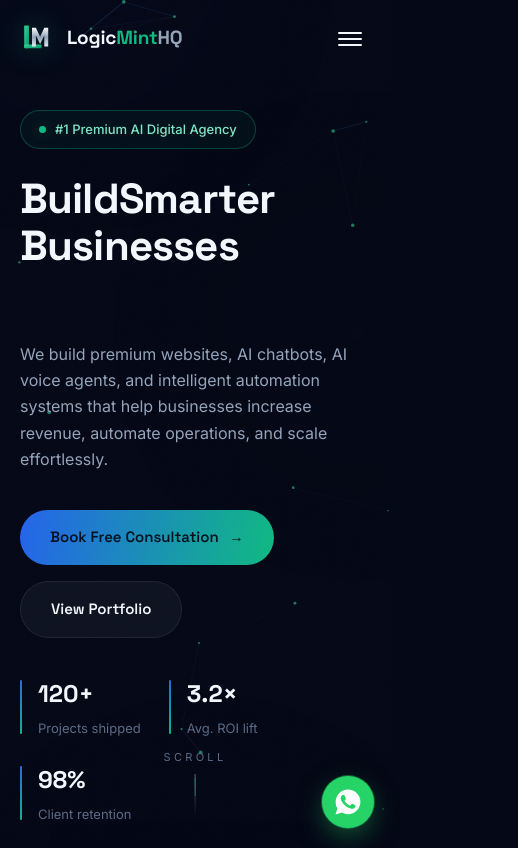
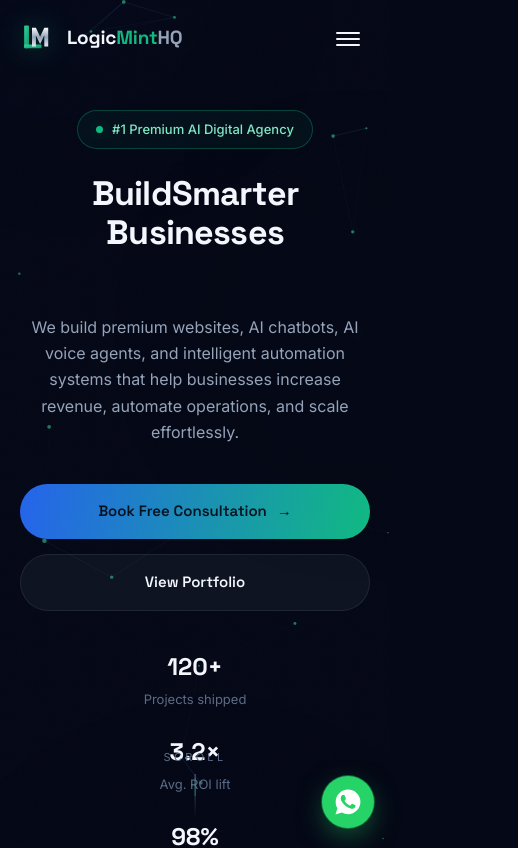
Before and after one commit to santosh-workspace/logicmintHQ, a Next.js app: page / in a window 390 px wide. Shown: the top 848 px of the page, 518 px wide, since content can reach past the window. Built offline with nearby package versions, Linux system fonts and the light colour scheme.

Commit message:
newly update all the code for website

```diff
--- a/src/app/globals.css
+++ b/src/app/globals.css
@@ -15,6 +15,8 @@
 *{margin:0;padding:0;box-sizing:border-box}
 html{scroll-behavior:smooth}
 body{background:var(--bg);color:var(--txt);font-family:var(--font-b);font-size:16px;line-height:1.65;overflow-x:hidden;-webkit-font-smoothing:antialiased}
+@media(max-width:1023px){body{font-size:15px}}
+@media(max-width:767px){body{font-size:14px}}
 ::selection{background:rgba(16,185,129,.35)}
 h1,h2,h3,h4{font-family:var(--font-d);font-weight:700;line-height:1.12;letter-spacing:-.02em}
 img,svg{display:block}
@@ -61,12 +63,12 @@ nav.scrolled{background:rgba(5,8,22,.72);backdrop-filter:blur(18px);-webkit-back
 .nav-links a::after{content:"";position:absolute;left:0;bottom:0;width:100%;height:1.5px;background:var(--grad);transform:scaleX(0);transform-origin:right;transition:transform .35s var(--ease)}
 .nav-links a:hover{color:var(--txt)}
 .nav-links a:hover::after{transform:scaleX(1);transform-origin:left}
-.burger{display:none;background:none;border:0;width:40px;height:40px;position:relative;z-index:1102}
-.burger span{position:absolute;left:8px;right:8px;height:2px;background:var(--txt);border-radius:2px;transition:.35s var(--ease)}
-.burger span:nth-child(1){top:14px}.burger span:nth-child(2){top:20px}.burger span:nth-child(3){top:26px}
-.burger.open span:nth-child(1){top:20px;transform:rotate(45deg)}
+.burger{display:none;background:none;border:0;width:44px;height:44px;position:relative;z-index:1102}
+.burger span{position:absolute;left:10px;right:10px;height:2px;background:var(--txt);border-radius:2px;transition:.35s var(--ease)}
+.burger span:nth-child(1){top:16px}.burger span:nth-child(2){top:22px}.burger span:nth-child(3){top:28px}
+.burger.open span:nth-child(1){top:22px;transform:rotate(45deg)}
 .burger.open span:nth-child(2){opacity:0}
-.burger.open span:nth-child(3){top:20px;transform:rotate(-45deg)}
+.burger.open span:nth-child(3){top:22px;transform:rotate(-45deg)}
 #mobileMenu{position:fixed;inset:0;z-index:1100;background:rgba(4,6,16,.96);backdrop-filter:blur(20px);display:flex;flex-direction:column;opacity:0;visibility:hidden;transition:.45s var(--ease)}
 #mobileMenu.open{opacity:1;visibility:visible}
 .mm-top{flex-shrink:0;display:flex;align-items:center;height:76px;padding:0 clamp(20px,4vw,56px);opacity:0;transform:translateY(-10px);transition:.5s var(--ease) .1s}
@@ -76,7 +78,7 @@ nav.scrolled{background:rgba(5,8,22,.72);backdrop-filter:blur(18px);-webkit-back
 #mobileMenu.open .mm-links a{opacity:1;transform:none}
 .mm-cta{margin-top:16px;opacity:0;transform:translateY(18px);transition:.5s var(--ease)}
 #mobileMenu.open .mm-cta{opacity:1;transform:none}
-@media(max-width:900px){.nav-links{display:none}.burger{display:block}}
+@media(max-width:1023px){.nav-links{display:none}.burger{display:block}}
 
 /* logo */
 .brand{display:flex;align-items:center;gap:11px}
@@ -86,7 +88,7 @@ nav.scrolled{background:rgba(5,8,22,.72);backdrop-filter:blur(18px);-webkit-back
 .brand .word span{color:var(--sub)}
 
 /* ============ BUTTONS ============ */
-.btn{position:relative;display:inline-flex;align-items:center;gap:10px;font-family:var(--font-d);font-weight:600;font-size:15px;padding:15px 30px;border-radius:100px;border:0;overflow:hidden;transition:transform .35s var(--ease),box-shadow .35s;will-change:transform}
+.btn{position:relative;display:inline-flex;align-items:center;justify-content:center;gap:10px;font-family:var(--font-d);font-weight:600;font-size:15px;padding:15px 30px;min-height:48px;border-radius:100px;border:0;overflow:hidden;transition:transform .35s var(--ease),box-shadow .35s;will-change:transform}
 .btn-primary{color:#04121f;background:var(--grad)}
 .btn-primary::before{content:"";position:absolute;inset:0;background:linear-gradient(100deg,transparent 20%,rgba(255,255,255,.45) 50%,transparent 80%);transform:translateX(-120%);transition:transform .7s var(--ease)}
 .btn-primary:hover::before{transform:translateX(120%)}
@@ -98,12 +100,15 @@ nav.scrolled{background:rgba(5,8,22,.72);backdrop-filter:blur(18px);-webkit-back
 .btn:hover .arr{transform:translateX(4px)}
 
 /* ============ LAYOUT ============ */
-.wrap{max-width:1240px;margin:0 auto;padding:0 clamp(20px,4vw,48px)}
+.wrap{max-width:1280px;margin:0 auto;padding:0 clamp(20px,4vw,48px)}
 section{position:relative;padding:clamp(80px,10vw,140px) 0}
 .kicker{display:inline-flex;align-items:center;gap:10px;font-family:var(--font-d);font-size:12px;font-weight:600;letter-spacing:.34em;text-transform:uppercase;color:var(--mint);margin-bottom:22px}
 .kicker::before,.kicker::after{content:"";width:26px;height:1px;background:linear-gradient(90deg,transparent,var(--mint))}
 .kicker::after{background:linear-gradient(90deg,var(--mint),transparent)}
-.h2{font-size:clamp(32px,5vw,54px);margin-bottom:18px}
+.h2{font-size:42px;margin-bottom:18px}
+@media(max-width:1439px){.h2{font-size:36px}}
+@media(max-width:1023px){.h2{font-size:30px}}
+@media(max-width:767px){.h2{font-size:26px}}
 .lede{color:var(--sub);font-size:clamp(16px,1.6vw,18px);max-width:600px}
 .center{text-align:center}
 .center .lede{margin:0 auto}
@@ -119,26 +124,34 @@ section{position:relative;padding:clamp(80px,10vw,140px) 0}
 
 /* ============ HERO ============ */
 #hero{min-height:100vh;display:flex;align-items:center;padding:150px 0 90px;overflow:hidden}
-@media(max-width:760px){#hero{padding:128px 0 60px}}
+@media(max-width:1023px){#hero{padding:128px 0 60px}}
 @media(max-width:480px){#hero{padding:110px 0 50px}}
 #net{position:absolute;inset:0;z-index:-1}
 .hero-grid{display:grid;grid-template-columns:1.15fr .85fr;gap:60px;align-items:center}
 .badge{display:inline-flex;align-items:center;gap:9px;padding:8px 18px;border-radius:100px;border:1px solid rgba(16,185,129,.3);background:rgba(16,185,129,.06);font-size:13px;font-weight:500;color:#7ee7c4;backdrop-filter:blur(8px)}
 .badge i{width:7px;height:7px;border-radius:50%;background:var(--mint);animation:pulse 2s infinite}
 @keyframes pulse{0%,100%{box-shadow:0 0 0 0 rgba(16,185,129,.6)}50%{box-shadow:0 0 0 7px rgba(16,185,129,0)}}
-.hero-h1{font-size:clamp(42px,6.4vw,82px);margin:26px 0 24px}
+.hero-h1{font-size:72px;margin:26px 0 24px}
+@media(max-width:1439px){.hero-h1{font-size:56px}}
+@media(max-width:1023px){.hero-h1{font-size:42px}}
+@media(max-width:767px){.hero-h1{font-size:34px}}
 .hero-h1 .ln{display:block;overflow:hidden}
 .hero-h1 .word{display:inline-block;white-space:nowrap}
 .hero-h1 .ch{display:inline-block;opacity:0;transform:translateY(105%) rotate(4deg);animation:chIn .8s var(--ease) forwards}
 @keyframes chIn{to{opacity:1;transform:none}}
 .hero-sub{color:var(--sub);font-size:clamp(16px,1.7vw,19px);max-width:560px;margin-bottom:38px;opacity:0;animation:fadeUp 1s var(--ease) 1.15s forwards}
 .hero-cta{display:flex;gap:16px;flex-wrap:wrap;opacity:0;animation:fadeUp 1s var(--ease) 1.35s forwards}
+@media(max-width:1023px){.hero-cta{flex-direction:column;align-items:stretch}.hero-cta .btn{width:100%}}
 .hero-stats{display:flex;flex-wrap:wrap;gap:clamp(20px,4vw,56px) clamp(28px,5vw,56px);margin-top:56px;opacity:0;animation:fadeUp 1s var(--ease) 1.55s forwards}
-@media(max-width:480px){.hero-stats{margin-top:36px}}
 .hero-stats .st b{font-family:var(--font-d);font-size:clamp(24px,2.6vw,32px);display:block}
 .hero-stats .st span{font-size:13px;color:var(--faint)}
 .hero-stats .st{position:relative;padding-left:18px}
 .hero-stats .st::before{content:"";position:absolute;left:0;top:6px;bottom:6px;width:2px;border-radius:2px;background:var(--grad)}
+@media(max-width:767px){
+  .hero-stats{flex-direction:column;align-items:center;gap:22px;margin-top:36px}
+  .hero-stats .st{padding-left:0;text-align:center}
+  .hero-stats .st::before{display:none}
+}
 
 /* hero visual — holographic dashboard */
 .holo{position:relative;opacity:0;animation:fadeUp 1.2s var(--ease) 1s forwards}
@@ -175,7 +188,8 @@ section{position:relative;padding:clamp(80px,10vw,140px) 0}
 .scroll-hint .stem{width:1px;height:44px;background:linear-gradient(var(--faint),transparent);position:relative;overflow:hidden}
 .scroll-hint .stem::after{content:"";position:absolute;top:-40%;left:0;width:100%;height:40%;background:var(--mint);animation:scrollDrop 2s ease-in-out infinite}
 @keyframes scrollDrop{to{top:110%}}
-@media(max-width:980px){.hero-grid{grid-template-columns:1fr}.holo{max-width:520px;margin:0 auto}.chip.c2{left:-8px}}
+@media(max-width:1023px){.hero-grid{grid-template-columns:1fr}.holo{max-width:520px;margin:0 auto}.chip.c2{left:-8px}}
+@media(max-width:767px){.hero-grid>div:first-child{text-align:center}}
 
 /* ============ MARQUEE ============ */
 .marq-sec{padding:34px 0;border-top:1px solid var(--line);border-bottom:1px solid var(--line);background:rgba(7,11,29,.5);overflow:hidden}
@@ -190,8 +204,8 @@ section{position:relative;padding:clamp(80px,10vw,140px) 0}
 
 /* ============ SERVICES ============ */
 .svc-grid{display:grid;grid-template-columns:repeat(4,1fr);gap:18px;margin-top:56px}
-@media(max-width:1080px){.svc-grid{grid-template-columns:repeat(2,1fr)}}
-@media(max-width:560px){.svc-grid{grid-template-columns:1fr}}
+@media(max-width:1023px){.svc-grid{grid-template-columns:repeat(2,1fr)}}
+@media(max-width:767px){.svc-grid{grid-template-columns:1fr}}
 .svc{position:relative;border-radius:20px;padding:30px 26px;background:linear-gradient(165deg,rgba(19,30,54,.6),rgba(9,14,32,.75));border:1px solid var(--line);overflow:hidden;transition:transform .45s var(--ease),border-color .45s,box-shadow .45s;transform-style:preserve-3d;min-height:225px;display:flex;flex-direction:column}
 .svc::before{content:"";position:absolute;inset:0;opacity:0;transition:opacity .45s;background:radial-gradient(420px circle at var(--mx,50%) var(--my,50%),rgba(96,165,250,.13),transparent 42%)}
 .svc:hover::before{opacity:1}
@@ -206,7 +220,7 @@ section{position:relative;padding:clamp(80px,10vw,140px) 0}
 
 /* ============ SHOWCASE ============ */
 .show-tabs{display:flex;gap:8px;justify-content:center;margin:44px 0 34px;flex-wrap:wrap}
-.show-tabs button{padding:11px 24px;border-radius:100px;border:1px solid var(--line);background:rgba(15,23,42,.5);color:var(--sub);font-size:14px;font-weight:500;transition:.35s var(--ease);font-family:var(--font-d)}
+.show-tabs button{display:inline-flex;align-items:center;justify-content:center;min-height:44px;padding:11px 24px;border-radius:100px;border:1px solid var(--line);background:rgba(15,23,42,.5);color:var(--sub);font-size:14px;font-weight:500;transition:.35s var(--ease);font-family:var(--font-d)}
 .show-tabs button.on{background:var(--grad);color:#04121f;border-color:transparent;font-weight:600;box-shadow:0 8px 26px -10px rgba(16,185,129,.55)}
 .show-tabs button:not(.on):hover{color:var(--txt);border-color:rgba(96,165,250,.4)}
 .stage{position:relative;max-width:820px;margin:0 auto;border-radius:24px;border:1px solid rgba(96,165,250,.18);background:linear-gradient(165deg,rgba(15,23,42,.8),rgba(6,10,25,.9));backdrop-filter:blur(18px);min-height:380px;overflow:hidden;box-shadow:0 40px 90px -35px rgba(2,6,23,.95)}
@@ -242,7 +256,7 @@ section{position:relative;padding:clamp(80px,10vw,140px) 0}
 .pipe{width:56px;height:2px;background:rgba(148,163,184,.18);position:relative;overflow:hidden;flex-shrink:0}
 .pipe::after{content:"";position:absolute;left:-30%;top:0;width:30%;height:100%;background:var(--mint);animation:pk 1.6s linear infinite}
 @keyframes pk{to{left:110%}}
-@media(max-width:640px){.flow{flex-direction:column}.pipe{width:2px;height:34px}.pipe::after{width:100%;height:30%;left:0;top:-30%;animation:pkv 1.6s linear infinite}
+@media(max-width:767px){.flow{flex-direction:column}.pipe{width:2px;height:34px}.pipe::after{width:100%;height:30%;left:0;top:-30%;animation:pkv 1.6s linear infinite}
 @keyframes pkv{to{top:110%}}}
 /* analytics */
 .bars{display:flex;align-items:flex-end;gap:clamp(10px,2.5vw,22px);height:200px;justify-content:center;padding-top:16px}
@@ -254,8 +268,8 @@ section{position:relative;padding:clamp(80px,10vw,140px) 0}
 
 /* ============ PORTFOLIO ============ */
 .port-grid{display:grid;grid-template-columns:repeat(3,1fr);gap:22px;margin-top:56px}
-@media(max-width:980px){.port-grid{grid-template-columns:repeat(2,1fr);max-width:720px;margin-left:auto;margin-right:auto}}
-@media(max-width:640px){.port-grid{grid-template-columns:1fr;max-width:560px}}
+@media(max-width:1023px){.port-grid{grid-template-columns:repeat(2,1fr);max-width:720px;margin-left:auto;margin-right:auto}}
+@media(max-width:767px){.port-grid{grid-template-columns:1fr;max-width:560px}}
 .proj{border-radius:22px;overflow:hidden;border:1px solid var(--line);background:var(--surface);transition:transform .5s var(--ease),border-color .5s,box-shadow .5s}
 .proj:hover{transform:translateY(-8px);border-color:rgba(96,165,250,.35);box-shadow:0 30px 70px -25px rgba(2,6,23,.95)}
 .proj .thumb{position:relative;aspect-ratio:16/10.5;overflow:hidden}
@@ -271,15 +285,18 @@ section{position:relative;padding:clamp(80px,10vw,140px) 0}
 /* ============ STATS BAND ============ */
 .band{border-top:1px solid var(--line);border-bottom:1px solid var(--line);background:linear-gradient(180deg,rgba(15,23,42,.55),rgba(7,11,29,.55));padding:64px 0}
 .band .row{display:grid;grid-template-columns:repeat(4,1fr);gap:30px;text-align:center}
-@media(max-width:820px){.band .row{grid-template-columns:repeat(2,1fr)}}
+@media(max-width:1023px){.band .row{grid-template-columns:repeat(2,1fr)}}
+@media(max-width:767px){.band .row{grid-template-columns:1fr;gap:26px}}
 .band b{font-family:var(--font-d);font-size:clamp(34px,4.5vw,52px);display:block;background:var(--grad);-webkit-background-clip:text;background-clip:text;color:transparent}
 .band span{font-size:13.5px;color:var(--sub)}
 
 /* ============ WHY ============ */
 .why-grid{display:grid;grid-template-columns:1fr 1fr;gap:70px;align-items:center}
-@media(max-width:900px){.why-grid{grid-template-columns:1fr}}
+@media(max-width:1023px){.why-grid{grid-template-columns:1fr}}
+@media(max-width:767px){.why-grid{text-align:center}}
 .feat{display:flex;gap:18px;padding:20px 0;border-bottom:1px solid var(--line)}
 .feat:last-child{border-bottom:0}
+@media(max-width:767px){.feat{flex-direction:column;align-items:center;text-align:center}}
 .feat .fi{width:42px;height:42px;border-radius:12px;flex-shrink:0;display:grid;place-items:center;background:rgba(16,185,129,.12);border:1px solid rgba(16,185,129,.25);color:#5eead4}
 .feat h4{font-size:16.5px;margin-bottom:5px}
 .feat p{font-size:13.5px;color:var(--sub)}
@@ -294,13 +311,21 @@ section{position:relative;padding:clamp(80px,10vw,140px) 0}
 @keyframes orbPulse{0%,100%{transform:scale(1)}50%{transform:scale(1.05)}}
 .sat{position:absolute;width:44px;height:44px;border-radius:13px;display:grid;place-items:center;background:rgba(10,16,35,.85);border:1px solid rgba(96,165,250,.3);color:var(--hi);backdrop-filter:blur(10px);animation:float 5.5s ease-in-out infinite;box-shadow:0 14px 34px -12px rgba(2,6,23,.9)}
 .sat.s1{top:12%;left:14%}.sat.s2{top:8%;right:16%;animation-delay:1.2s}.sat.s3{bottom:14%;left:10%;animation-delay:2s}.sat.s4{bottom:10%;right:12%;animation-delay:.6s}
+@media(max-width:480px){
+  .orb-wrap{min-height:300px}
+  .orb-rings i:nth-child(1){width:200px;height:200px}
+  .orb-rings i:nth-child(2){width:260px;height:260px}
+  .orb-rings i:nth-child(3){width:320px;height:320px}
+  .orb{width:150px;height:150px}
+  .sat{width:38px;height:38px}
+}
 
 /* ============ PROCESS ============ */
 .steps{position:relative;display:grid;grid-template-columns:repeat(6,1fr);gap:14px;margin-top:64px}
-@media(max-width:1020px){.steps{grid-template-columns:repeat(3,1fr)}}
-@media(max-width:620px){.steps{grid-template-columns:repeat(2,1fr)}}
+@media(max-width:1023px){.steps{grid-template-columns:repeat(3,1fr)}}
+@media(max-width:767px){.steps{grid-template-columns:1fr;max-width:360px;margin-left:auto;margin-right:auto;gap:28px}}
 .steps::before{content:"";position:absolute;top:27px;left:4%;right:4%;height:1.5px;background:linear-gradient(90deg,transparent,rgba(96,165,250,.35),rgba(16,185,129,.35),transparent);z-index:0}
-@media(max-width:1020px){.steps::before{display:none}}
+@media(max-width:1023px){.steps::before{display:none}}
 .step{position:relative;z-index:1;text-align:center;padding:0 6px}
 .step .dot{width:54px;height:54px;margin:0 auto 18px;border-radius:50%;display:grid;place-items:center;font-family:var(--font-d);font-weight:700;font-size:15px;background:var(--surface);border:1.5px solid rgba(96,165,250,.35);color:var(--hi);transition:.45s var(--ease);position:relative}
 .step .dot::after{content:"";position:absolute;inset:-7px;border-radius:50%;border:1px solid rgba(96,165,250,.16);opacity:0;transition:.45s}
@@ -318,8 +343,8 @@ section{position:relative;padding:clamp(80px,10vw,140px) 0}
 
 /* ============ TESTIMONIALS ============ */
 .tst-grid{display:grid;grid-template-columns:repeat(3,1fr);gap:20px;margin-top:56px}
-@media(max-width:960px){.tst-grid{grid-template-columns:repeat(2,1fr);max-width:720px;margin-left:auto;margin-right:auto}}
-@media(max-width:640px){.tst-grid{grid-template-columns:1fr;max-width:560px}}
+@media(max-width:1023px){.tst-grid{grid-template-columns:repeat(2,1fr);max-width:720px;margin-left:auto;margin-right:auto}}
+@media(max-width:767px){.tst-grid{grid-template-columns:1fr;max-width:560px}}
 .tst{border-radius:20px;padding:30px 28px;background:linear-gradient(165deg,rgba(19,30,54,.55),rgba(9,14,32,.7));border:1px solid var(--line);backdrop-filter:blur(14px);display:flex;flex-direction:column;transition:transform .45s var(--ease),border-color .45s}
 .tst:hover{transform:translateY(-6px);border-color:rgba(16,185,129,.3)}
 .stars{color:var(--mint);letter-spacing:3px;font-size:14px;margin-bottom:16px}
@@ -344,7 +369,8 @@ section{position:relative;padding:clamp(80px,10vw,140px) 0}
 
 /* ============ CONTACT ============ */
 .contact-grid{display:grid;grid-template-columns:1fr 1.1fr;gap:60px;align-items:start}
-@media(max-width:900px){.contact-grid{grid-template-columns:1fr}}
+@media(max-width:1023px){.contact-grid{grid-template-columns:1fr}}
+@media(max-width:767px){.contact-grid>div:first-child{text-align:center}}
 .cform{border-radius:22px;padding:clamp(26px,4vw,40px);background:linear-gradient(165deg,rgba(19,30,54,.65),rgba(9,14,32,.8));border:1px solid rgba(96,165,250,.18);backdrop-filter:blur(16px);position:relative;overflow:hidden}
 .fld{margin-bottom:20px;position:relative}
 .fld label{display:block;font-size:12.5px;font-weight:600;letter-spacing:.08em;text-transform:uppercase;color:var(--faint);margin-bottom:9px;font-family:var(--font-d)}
@@ -373,11 +399,18 @@ footer{border-top:1px solid var(--line);padding:60px 0 36px;background:rgba(4,7,
 .foot-links{display:flex;gap:clamp(30px,5vw,70px);flex-wrap:wrap}
 .foot-links h5{font-family:var(--font-d);font-size:13px;letter-spacing:.14em;text-transform:uppercase;color:var(--faint);margin-bottom:14px}
 .foot-links a{display:block;font-size:14px;color:var(--sub);padding:4px 0;transition:color .3s}
+@media(max-width:767px){.foot-links a{padding:12px 0}}
 .foot-links a:hover{color:var(--mint)}
 .foot-base{border-top:1px solid var(--line);padding-top:26px;display:flex;justify-content:space-between;align-items:center;gap:16px;flex-wrap:wrap;font-size:13px;color:var(--faint)}
 .socials{display:flex;gap:10px}
-.socials a{width:38px;height:38px;border-radius:11px;display:grid;place-items:center;border:1px solid var(--line);color:var(--sub);transition:.35s var(--ease)}
+.socials a{width:44px;height:44px;border-radius:11px;display:grid;place-items:center;border:1px solid var(--line);color:var(--sub);transition:.35s var(--ease)}
 .socials a:hover{color:#04121f;background:var(--grad);border-color:transparent;transform:translateY(-3px)}
+@media(max-width:767px){
+  .foot-grid{flex-direction:column;align-items:center;text-align:center;gap:32px}
+  .foot-grid>div:first-child{display:flex;flex-direction:column;align-items:center}
+  .foot-links{flex-direction:column;align-items:center;gap:28px;width:100%}
+  .foot-base{flex-direction:column;text-align:center}
+}
 
 /* CTA banner */
 .cta-banner{border-radius:26px;padding:clamp(40px,6vw,70px);text-align:center;position:relative;overflow:hidden;border:1px solid rgba(96,165,250,.22);background:linear-gradient(140deg,rgba(37,99,235,.16),rgba(16,185,129,.12)),var(--surface)}
@@ -389,7 +422,7 @@ footer{border-top:1px solid var(--line);padding:60px 0 36px;background:rgba(4,7,
 #waFloat{position:fixed;right:24px;bottom:24px;width:58px;height:58px;border-radius:50%;background:#25D366;color:#fff;display:grid;place-items:center;z-index:1050;box-shadow:0 10px 30px -6px rgba(37,211,102,.55);transition:transform .35s var(--ease),box-shadow .35s var(--ease);animation:waPulse 2.4s infinite}
 #waFloat:hover{transform:scale(1.08);box-shadow:0 14px 36px -6px rgba(37,211,102,.7)}
 @keyframes waPulse{0%,100%{box-shadow:0 0 0 0 rgba(37,211,102,.45),0 10px 30px -6px rgba(37,211,102,.55)}50%{box-shadow:0 0 0 12px rgba(37,211,102,0),0 10px 30px -6px rgba(37,211,102,.55)}}
-@media(max-width:640px){#waFloat{width:52px;height:52px;right:16px;bottom:16px}}
+@media(max-width:767px){#waFloat{width:52px;height:52px;right:16px;bottom:16px}}
 
 @media(prefers-reduced-motion:reduce){
  *,*::before,*::after{animation-duration:.01ms!important;animation-iteration-count:1!important;transition-duration:.01ms!important}
--- a/src/components/Navbar.tsx
+++ b/src/components/Navbar.tsx
@@ -28,7 +28,7 @@ export default function Navbar() {
   }, [open]);
 
   useEffect(() => {
-    const onResize = () => { if (window.innerWidth > 900) setOpen(false); };
+    const onResize = () => { if (window.innerWidth > 1023) setOpen(false); };
     addEventListener("resize", onResize);
     return () => removeEventListener("resize", onResize);
   }, []);
```
